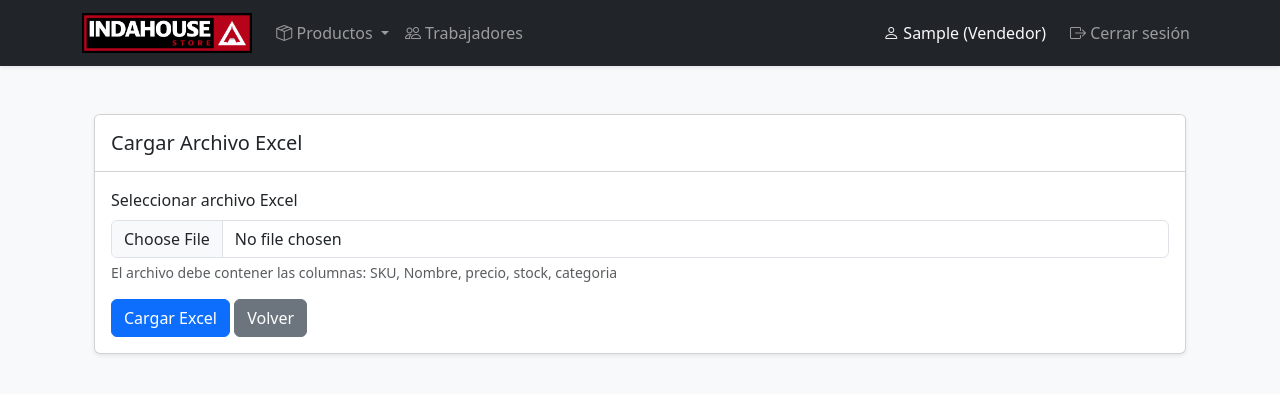
After one commit to RixarshXD/InventarioInDaHouse, a Django app: page /productos/cargar-excel/ in a window 1280 px wide. The commit adds this page. Shown: the top 394 px of the page. Run offline with Django 3.2, Linux system fonts and the light colour scheme; the visitor is signed in with stand-in values (Sample User, id 1).

Commit message:
apartado para subir excel para mostrarlos en el listado
ahora se puede subir un archivo .xlsx y se mostrarán los campos en el listado

```diff
--- a/InventarioInDaHouse/ProductosApp/urls.py
+++ b/InventarioInDaHouse/ProductosApp/urls.py
@@ -11,4 +11,5 @@ urlpatterns = [
     path('proveedor/nuevo/', views.registrar_proveedor, name='registrar_proveedor'),
     path('registros/', views.lista_registros, name='lista_registros'),
     path('registros/nuevo/', views.agregar_registro, name='agregar_registro'),
+    path('cargar-excel/', views.cargar_excel, name='cargar_excel'),
 ]
--- a/InventarioInDaHouse/ProductosApp/views.py
+++ b/InventarioInDaHouse/ProductosApp/views.py
@@ -3,7 +3,8 @@ from django.contrib.auth.decorators import login_required
 from django.contrib import messages
 from .models import Producto, RegistroInventario
 from .forms import ProductoForm, CategoriaForm, ProveedorForm, RegistroInventarioForm
-
+import pandas as pd
+from .models import Producto, Categoria
 
 # Función para la página de inicio.
 def index(request):
@@ -100,3 +101,36 @@ def agregar_registro(request):
     else:
         form = RegistroInventarioForm()
     return render(request, 'ProductosApp/registro_form.html', {'form': form})
+
+@login_required
+def cargar_excel(request):
+    if request.method == 'POST' and request.FILES['archivo_excel']:
+        try:
+            excel_file = request.FILES['archivo_excel']
+            df = pd.read_excel(excel_file)
+            productos_nuevos = []
+
+            for _, row in df.iterrows():
+                try:
+                    categoria, _ = Categoria.objects.get_or_create(nombre=row['categoria'])
+                    producto = Producto(
+                        sku=row['SKU'],
+                        nombre=row['Nombre'],
+                        precio=row['precio'],
+                        stock=row['stock'],
+                        categoria=categoria,
+                        descripcion='Importado desde Excel'
+                    )
+                    productos_nuevos.append(producto)
+                except Exception as e:
+                    messages.error(request, f'Error en fila {_ + 2}: {str(e)}')
+
+            if productos_nuevos:
+                Producto.objects.bulk_create(productos_nuevos)
+                messages.success(request, 'Productos importados exitosamente')
+
+            return redirect('listado_productos')
+        except Exception as e:
+            messages.error(request, f'Error al procesar el archivo: {str(e)}')
+
+    return render(request, 'ProductosApp/cargar_excel.html')
--- a/InventarioInDaHouse/templates/ProductosApp/ListadoProductos.html
+++ b/InventarioInDaHouse/templates/ProductosApp/ListadoProductos.html
@@ -22,6 +22,9 @@
                         <h5 class="mb-0">Listado de Productos</h5>
                     </div>
                     <div class="col text-end">
+                        <a href="{% url 'cargar_excel' %}" class="btn btn-success me-2">
+                            <i class="bi bi-file-excel"></i> Cargar Excel
+                        </a>
                         <a href="{% url 'registrar_producto' %}" class="btn btn-primary">
                             <i class="bi bi-plus-lg"></i> Nuevo Producto
                         </a>
--- /dev/null
+++ b/InventarioInDaHouse/templates/ProductosApp/cargar_excel.html
@@ -0,0 +1,36 @@
+{% extends 'index.html' %}
+{% block title %}Cargar Excel{% endblock %}
+{% block content %}
+
+<div class="container mt-4">
+    <div class="card shadow-sm">
+        <div class="card-header bg-white py-3">
+            <h5 class="mb-0">Cargar Archivo Excel</h5>
+        </div>
+        <div class="card-body">
+            {% if messages %}
+            {% for message in messages %}
+            <div class="alert alert-{{ message.tags }} alert-dismissible fade show">
+                {{ message }}
+                <button type="button" class="btn-close" data-bs-dismiss="alert"></button>
+            </div>
+            {% endfor %}
+            {% endif %}
+
+            <form method="post" enctype="multipart/form-data">
+                {% csrf_token %}
+                <div class="mb-3">
+                    <label for="archivo_excel" class="form-label">Seleccionar archivo Excel</label>
+                    <input type="file" class="form-control" id="archivo_excel" name="archivo_excel" accept=".xlsx, .xls"
+                        required>
+                    <div class="form-text">El archivo debe contener las columnas: SKU, Nombre, precio, stock, categoria
+                    </div>
+                </div>
+                <button type="submit" class="btn btn-primary">Cargar Excel</button>
+                <a href="{% url 'listado_productos' %}" class="btn btn-secondary">Volver</a>
+            </form>
+        </div>
+    </div>
+</div>
+
+{% endblock %}
```
